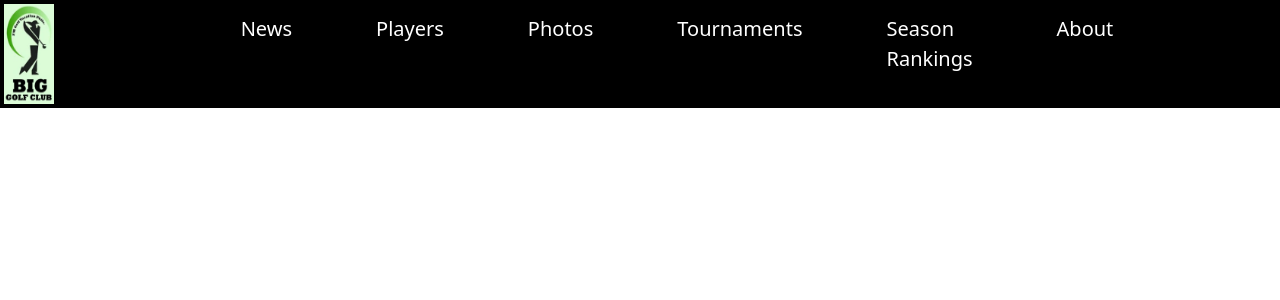
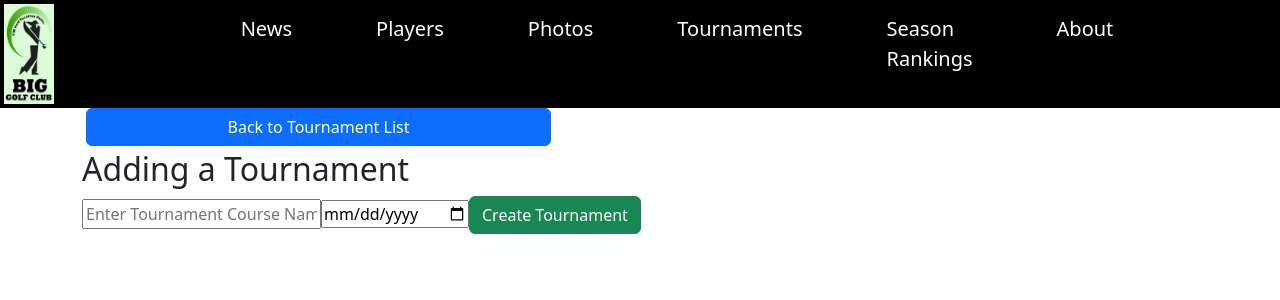
Before and after one commit to dornguyen/big-golf, a React (Create React App) app in the folder biggolf_frontend/: page /add-tournament-page in a window 1280 px wide. Shown: the top 300 px of the page. Built offline with nearby package versions, Linux system fonts and the light colour scheme.

Commit message:
frontend for adding Tournament and validation stuff
made required fields for news, players, tournaments

```diff
--- a/biggolf_frontend/src/App.js
+++ b/biggolf_frontend/src/App.js
@@ -9,6 +9,7 @@ import Players from "./pages/public/Players"
 import AddPlayer from "./pages/private/AddPlayerPage"
 import Photos from "./pages/public/Photos"
 import Tournaments from "./pages/public/Tournaments"
+import AddTournament from "./pages/private/AddTournamentPage"
 import SeasonRanking from "./pages/public/SeasonRanking"
 import AboutUs from "./pages/public/AboutUs"
 import {Route, Routes} from "react-router-dom"
@@ -26,6 +27,7 @@ function App() {
           <Route path="/add-player-page" element={<AddPlayer />} />
           <Route path="/photos" element={<Photos />} />
           <Route path="/tournaments" element={<Tournaments />} />
+          <Route path="/add-tournament-page" element={<AddTournament />} />
           <Route path="/season-ranking" element={<SeasonRanking />} />
           <Route path="/about-us" element={<AboutUs />} />
         </Routes>
--- a/biggolf_frontend/src/components/tournaments-list.js
+++ b/biggolf_frontend/src/components/tournaments-list.js
@@ -30,7 +30,7 @@ const TournamentsList = props => {
             <div>
                 {tournaments.map((tournament) => {
                     return(
-                        <h4>{tournament.tournamentName} {tournament.date}</h4>
+                        <h4>Course: {tournament.course} Date: {tournament.date}</h4>
                     )
                 })}
             </div>
--- a/biggolf_frontend/src/pages/private/AddNewsPage.js
+++ b/biggolf_frontend/src/pages/private/AddNewsPage.js
@@ -17,7 +17,8 @@ const AddNews = props => {
         setNewsDescription(event.target.value);
     }
 
-    const saveNewsItem = () => {
+    const saveNewsItem = (event) => {
+        event.preventDefault();
         var data = {
             subject: newsSubject,
             description: newsDescription
@@ -43,29 +44,35 @@ const AddNews = props => {
                 <h2>
                     Adding a News Item
                 </h2>
-                <div className="input-group col-lg-4">
+                <form onSubmit={saveNewsItem}>
+                    <label>
+                        Enter Subject:
                         <input
                             type="text"
-                        id="text"
+                            id="newsSubject"
                             placeholder="Enter News Subject..."
-                        required
                             value={newsSubject}
                             onChange={handleSubjectInputChange}
-                        name="text"
+                            name="newsSubject"
+                            required
                         />
+                    </label>
+                    <label>
+                        Enter Description:
                         <input
                             type="text"
-                        id="text"
+                            id="newsDescription"
                             placeholder="Enter News Description..."
-                        required
                             value={newsDescription}
                             onChange={handleDescriptionInputChange}
-                        name="text"
+                            name="newsDescription"
+                            required
                         />
-                    <button onClick={saveNewsItem} className="btn btn-success">
+                    </label>
+                    <button type="submit" className="btn btn-success">
                         Create News Item
                     </button>
-                </div>
+                </form>
             </div>
         </>
     )
--- a/biggolf_frontend/src/pages/private/AddPlayerPage.js
+++ b/biggolf_frontend/src/pages/private/AddPlayerPage.js
@@ -11,7 +11,8 @@ const AddPlayer = props => {
         setNewPlayer(event.target.value);
     }
 
-    const saveNewPlayer = () => {
+    const saveNewPlayer = (event) => {
+        event.preventDefault();
         var data = {
             name: newPlayer
         }
@@ -34,20 +35,23 @@ const AddPlayer = props => {
             </div>
             <div>
                 <h2>Adding a Player</h2>
-                <div className="input-group col-lg-4">
-                    <input
-                        type="text"
-                        id="text"
-                        placeholder="Enter New Player Name..."
-                        required
-                        value={newPlayer}
-                        onChange={handleNewPlayerInputChange}
-                        name="text"
-                    />
-                    <button onClick={saveNewPlayer} className="btn btn-success">
+                <form onSubmit={saveNewPlayer}>
+                    <label>
+                        Player Name:
+                        <input
+                            type="text"
+                            id="playerName"
+                            placeholder="Enter Player Name..."
+                            value={newPlayer}
+                            onChange={handleNewPlayerInputChange}
+                            name="playerName"
+                            required
+                        />
+                    </label>
+                    <button type="submit" className="btn btn-success">
                         Create Player
                     </button>
-                </div>
+                </form>
             </div>
         </>
     )
--- /dev/null
+++ b/biggolf_frontend/src/pages/private/AddTournamentPage.js
@@ -0,0 +1,74 @@
+import React, {useState} from 'react'
+import TournamentDataService from "../../services/tournamentsService";
+import {Link} from "react-router-dom";
+
+const AddTournament = props => {
+    let initialCourseState = "";
+    let initialDateState = "";
+
+    const [course, setCourse] = useState(initialCourseState);
+    const [date, setDate] = useState(initialDateState);
+
+    const handleCourseInputChange = event => {
+        setCourse(event.target.value);
+    }
+
+    const handleDateInputChange = event => {
+        setDate(event.target.value);
+    }
+
+    const saveTournament = (event) => {
+        event.preventDefault();
+        var data = {
+            course: course,
+            date: date,
+        }
+
+        TournamentDataService.createTournament(data)
+            .then(response => {
+                console.log(response.data)
+            })
+            .catch(e => {
+                console.log(e);
+            });
+    };
+
+    return(
+        <>
+            <div>
+                <Link to={"/tournaments"} className="btn btn-primary col-lg-5 mx-1 mb-1">
+                    Back to Tournament List
+                </Link>
+            </div>
+            <div>
+                <h2>
+                    Adding a Tournament
+                </h2>
+                <form onSubmit={saveTournament}>
+                    <input
+                        type="text"
+                        id="tournamentCourse"
+                        placeholder="Enter Tournament Course Name..."
+                        value={course}
+                        onChange={handleCourseInputChange}
+                        name="tournamentCourse"
+                        required
+                    />
+                    <input
+                        type="date"
+                        id="tournamentDate"
+                        value={date}
+                        onChange={handleDateInputChange}
+                        name="tournamentDate"
+                        required
+                    />
+                    <button type="submit" className="btn btn-success">
+                        Create Tournament
+                    </button>
+                </form>
+            </div>
+        </>
+    )
+}
+
+export default AddTournament
--- a/biggolf_frontend/src/pages/public/Tournaments.js
+++ b/biggolf_frontend/src/pages/public/Tournaments.js
@@ -1,9 +1,13 @@
 import React from 'react'
 import TournamentsList from "../../components/tournaments-list";
+import {Link} from "react-router-dom"
 const Tournaments = () => {
   return (
     <>
       <h1>Tournaments Page</h1>
+      <Link to={"/add-tournament-page"} className="btn btn-primary col-lg-5 mx-1 mb-1">
+        Add Tournament
+      </Link>
       <TournamentsList />
     </>
   )
--- a/biggolf_frontend/src/services/tournamentsService.js
+++ b/biggolf_frontend/src/services/tournamentsService.js
@@ -13,15 +13,15 @@ class TournamentDataService{
         return http.get(`/tournaments?${by}=${query}&page=${page}`);
     }
 
-    createPlayer(data){
+    createTournament(data){
         return http.post("/tournaments/tournament", data);
     }
 
-    updatePlayer(data){
+    updateTournament(data){
         return http.put("/tournaments/tournament", data);
     }
 
-    deletePlayer(id, tournamentId){
+    deleteTournament(id, tournamentId){
         return http.delete(`/tournaments/tournament?id=${id}`, {data:{tournamentId: tournamentId}});
     }
 }
```
Also changed, not shown: 2 other files (tests, documents, lock files or other folders). Lines whose indentation alone changed are shown as unchanged.
